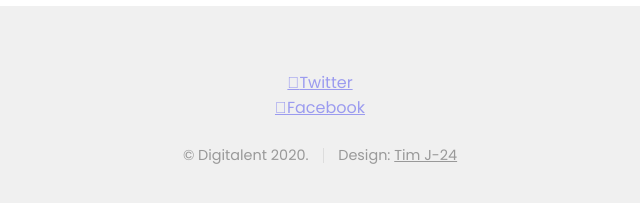
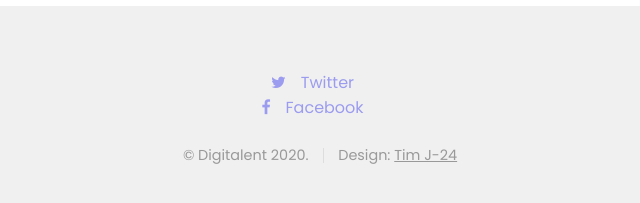
Before and after one commit to vivianazalia/DTS2020-J24.github.io, a plain HTML site: page index.html in a window 1280 px wide. Shown: the part 2191-2394 px from the top of the page, 320-960 px from the left. Drawn offline with Linux system fonts and the light colour scheme.

Commit message:
update footer style.css

```diff
--- a/assets/css/style.css
+++ b/assets/css/style.css
@@ -1,6 +1,8 @@
 @import url('https://fonts.googleapis.com/css2?family=Roboto+Condensed:wght@700&display=swap');
 
 @import url('https://fonts.googleapis.com/css2?family=Poppins:wght@400;600&display=swap');
+
+@import url('font-awesome.min.css');
 
 body, html{
   margin:0;
@@ -451,6 +453,7 @@ body, html{
 }
 
 /*footer*/
+@import url(font-awesome.min.css);
 #footer {
 		background: #f0f0f0;
 		padding: 4em 0 4em 0;
@@ -496,6 +499,31 @@ body, html{
 					margin-left: 0;
 					padding-left: 0;
 				}
+
+        #footer .fa{
+          margin-right: 5px;
+          color: #ffffff;
+        }
+
+        #footer .icon {
+      		text-decoration: none;
+      		border-bottom: none;
+      		position: relative;
+      	}
+
+      	#footer .icon:before {
+      		-moz-osx-font-smoothing: grayscale;
+      		-webkit-font-smoothing: antialiased;
+      		font-family: FontAwesome;
+      		font-style: normal;
+      		font-weight: normal;
+      		text-transform: none !important;
+      	}
+
+      	#footer .icon > .label {
+          display: inline-block;
+          padding: 0 15px;
+      	}
 
 /*for tablet*/
 @media screen and (max-width: 1000px) {
```
